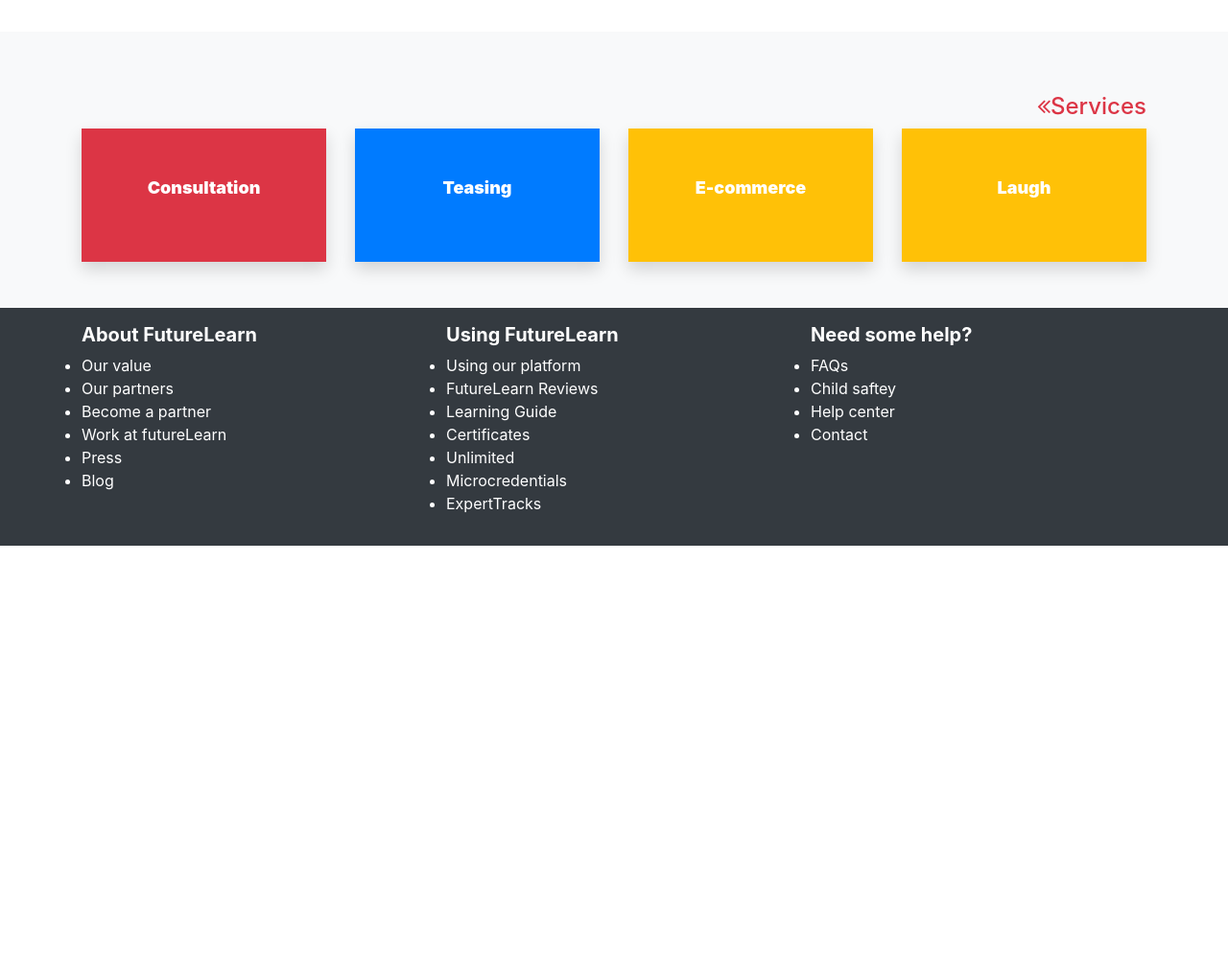
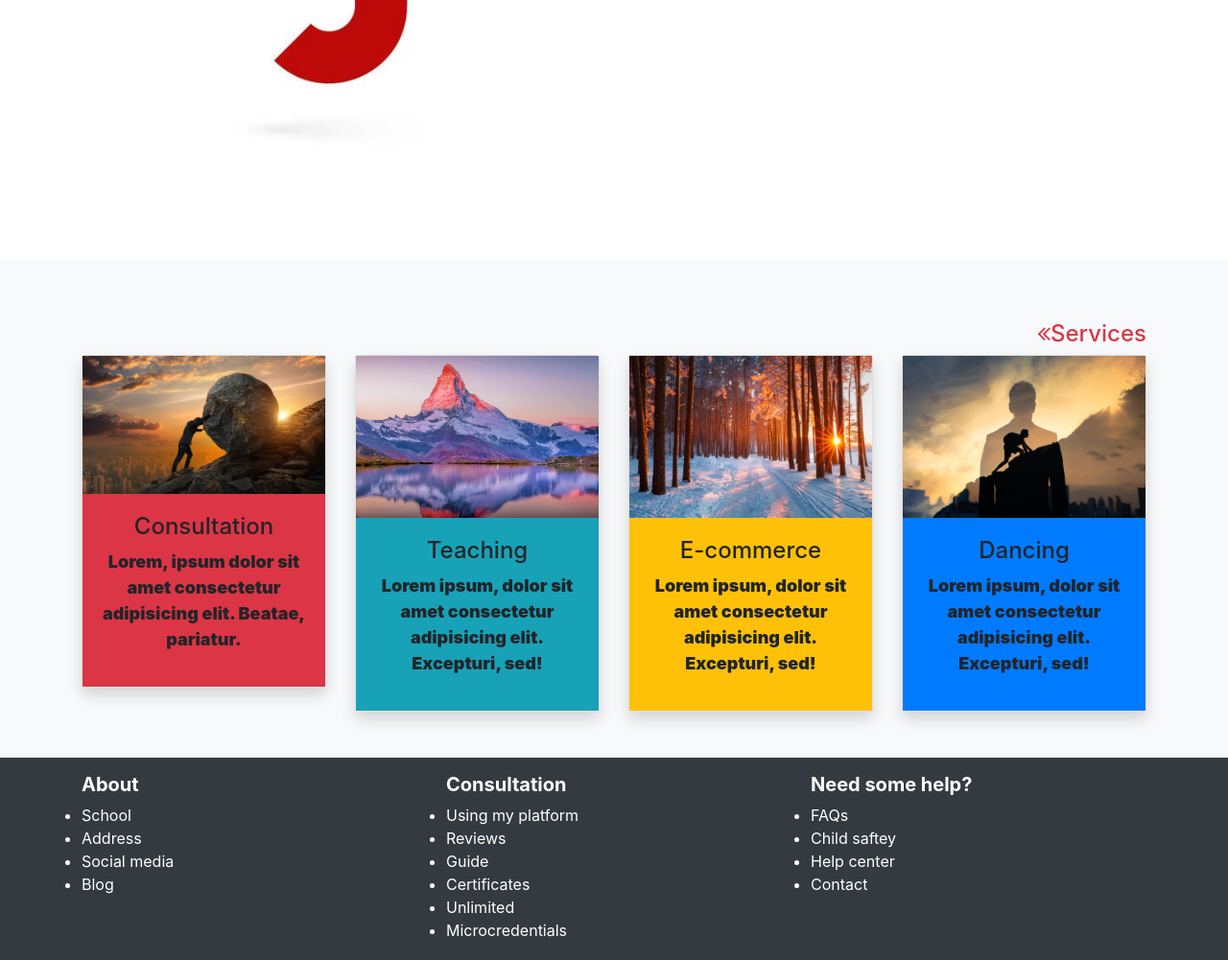
Before and after one commit to joanna-ash/Portfolio, a plain HTML site: page index.html in a window 1280 px wide. Shown: the part 940-1941 px from the top of the page at 96% size. Before the commit the page ends 1510 px from the top, so only its background shows below. Drawn offline with Linux system fonts and the light colour scheme.

Commit message:
modified index and style.css

```diff
--- a/index.html
+++ b/index.html
@@ -4,8 +4,8 @@
     <meta charset="UTF-8">
     <meta http-equiv="X-UA-Compatible" content="IE=edge">
     <meta name="viewport" content="width=device-width, initial-scale=1.0">
-    <title>Felix || Porfolio website</title>
-    <link rel="icon" type="images/jpg"href="" >
+    <title>Joanna || Porfolio website</title>
+    <link rel="icon" type="PICC/jpg"href="PICC.jpg" >
     <link rel="stylesheet" href="plugin/fontawesome/css/font-awesome.min.css">
     <link rel="stylesheet" href="plugin/animate/animate.min.css" >
     <link rel="stylesheet" href="plugin/bootstrap/dist/css/bootstrap.min.css" >
@@ -38,11 +38,11 @@
         <div class="row justify-content-center">
 <div class="col-md-6 text-center">
     <div class="pix">
-    <img src="img.jpg" alt="boy" width="300px" height="300px" class="rounded-circle">
+    <img src="PICC.jpg" alt="" width="300px" height="300px" class="rounded-circle">
 </div>
 
-    <h4 class="text-white text-uppercase pt-3">Steven Ashiegbu</h4>
-    <p class="text-purple">Programmer</p>
+    <h4 class="text-white text-uppercase pt-3">Joanna Ashiegbu</h4>
+    <p class="text-white">Programmer</p>
 </div>
         </div>
     </div>
@@ -55,10 +55,10 @@
                 </h4>
                 <div class="row">
 <div class="col-md-6">
-    <img src="img.jpg" alt="boy" width="100%">
+    <img src="PICC.jpg" alt="" width="100%">
 </div>
 <div class="col-md-6">
-    <h3 class="text-primary">Steven Ashiegbu</h3>
+    <h3 class="text-primary">Joanna Ashiegbu</h3>
     <p class="text-muted">Lorem ipsum, dolor sit amet consectetur adipisicing elit. Repellendus, dolorem.</p>
 <p class="text-muted">Lorem ipsum dolor sit amet consectetur adipisicing elit. Rem culpa sint quae reprehenderit explicabo officia excepturi dicta blanditiis minus, iure, velit qui alias, ipsam iusto. Possimus accusamus sapiente alias deleniti?</p>
 <p class="text-muted">Lorem, ipsum dolor sit amet consectetur adipisicing elit. Atque, amet.</p>
@@ -75,25 +75,46 @@
 <h4 class="text-danger pt-3 text-right"> <i class="fa fa-angle-double-left"></i>Services</h4>
 <div class="row">
     <div class="col-md-3">
-        <div class="shadow bg-danger px-5 py-5">
-            <p class="text-white text-center">Consultation</p>
-        </div>
+        <div class="card shadow">
+            <img src="pic1.jpg" alt=""
+            width="100%" >
+            <div class="card-body bg-danger text-center">
+                <h4>Consultation</h4>
+                <P>Lorem, ipsum dolor sit amet consectetur adipisicing elit. Beatae, pariatur.</P>
 
+            </div>
+    </div>
     </div>
     <div class="col-md-3">
-        <div class="shadow bg-primary px-5 py-5">
-            <p class="text-white text-center">Teasing</p>
+    <div class="card shadow">
+        <img src="pic2.jpg" alt=""
+        width="100%" >
+        <div class="card-body bg-info text-center">
+            <h4>Teaching</h4>
+            <P>Lorem ipsum, dolor sit amet consectetur adipisicing elit. Excepturi, sed!</P>
         </div>
     </div>
+    </div>
     <div class="col-md-3">
-        <div class="shadow bg-warning px-5 py-5">
-            <p class="text-white text-center">E-commerce</p>
+    <div class="card shadow">
+        <img src="pic3.jpg" alt=""
+        width="100%" >
+        <div class="card-body  bg-warning text-center">
+            <h4>E-commerce</h4>
+            <P>Lorem ipsum, dolor sit amet consectetur adipisicing elit. Excepturi, sed!</P>
         </div>
     </div>
+</div>
+
+
     <div class="col-md-3">
-        <div class="shadow bg-warning px-5 py-5">
-            <p class="text-white text-center">Laugh</p>
-        </div>
+        <div class="card shadow">
+            <img src="pic4.jpg" alt=""
+            width="100%" >
+            <div class="card-body bg-primary text-center">
+                <h4>Dancing</h4>
+                <P>Lorem ipsum, dolor sit amet consectetur adipisicing elit. Excepturi, sed!</P>
+            </div>
     </div>
 </div>
             </div>
@@ -103,24 +124,17 @@
     <div class="container text-md-left">
         <div class="row">
             <div class="col-md-4">
-                <h5 class="font-weight-bold text-white ">About FutureLearn</h5>
+                <h5 class="font-weight-bold text-white ">About </h5>
                 <ul class="text-white">
                     <li>
-                        <a href="# "class="text-white">Our value</a>
+                        <a href="# "class="text-white">School</a>
                     </li>
                     <li>
-                        <a href="#"class="text-white">Our partners</a>
+                        <a href="#"class="text-white">Address</a>
                     </li>
                     <li>
-                        <a href="#"class="text-white">Become a partner</a>
+                        <a href="#"class="text-white">Social media</a>
                     </li>
-                    <li>
-                        <a href="#"class="text-white">Work at futureLearn</a>
-                    </li>
-                    <li>
-                        <a href="#"class="text-white">Press</a>
-                    </li>
-
                     <li>
                         <a href="#"class="text-white">Blog</a>
                     </li>
@@ -128,16 +142,16 @@
             </div>
 
                 <div class="col-md-4">
-                    <h5 class="font-weight-bold text-white ">Using FutureLearn</h5>
+                    <h5 class="font-weight-bold text-white ">Consultation</h5>
                     <ul class="text-white">
                         <li>
-                            <a href="# " class="text-white">Using our platform</a>
+                            <a href="# " class="text-white">Using my platform</a>
                         </li>
                         <li>
-                            <a href="#"class="text-white" >FutureLearn Reviews</a>
+                            <a href="#"class="text-white" > Reviews</a>
                         </li>
                         <li>
-                            <a href="#" class="text-white">Learning Guide</a>
+                            <a href="#" class="text-white"> Guide</a>
                         </li>
                         <li>
                             <a href="#" class="text-white">Certificates</a>
@@ -148,9 +162,6 @@
 
                         <li>
                             <a href="#" class="text-white">Microcredentials</a>
-                        </li>
-                        <li>
-                            <a href="#" class="text-white">ExpertTracks</a>
                         </li>
                     </ul>
                 </div>
@@ -187,5 +198,6 @@
 
 
 
+
 </body>
 </html>
```
Also changed, not shown: PICC.jpg (added), pic1.jpg (added), pic2.jpg (added), pic3.jfif (added), pic3.jpg (added), pic4.jpg (added).
